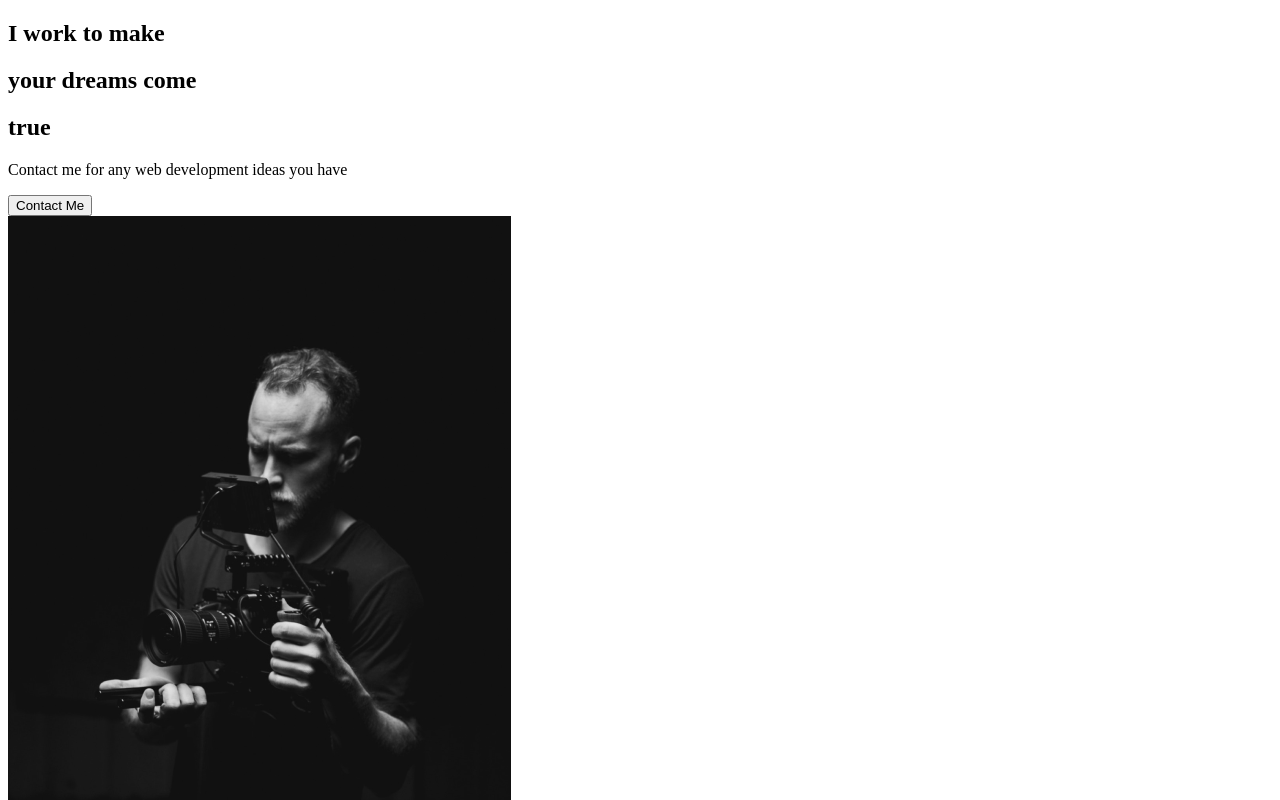
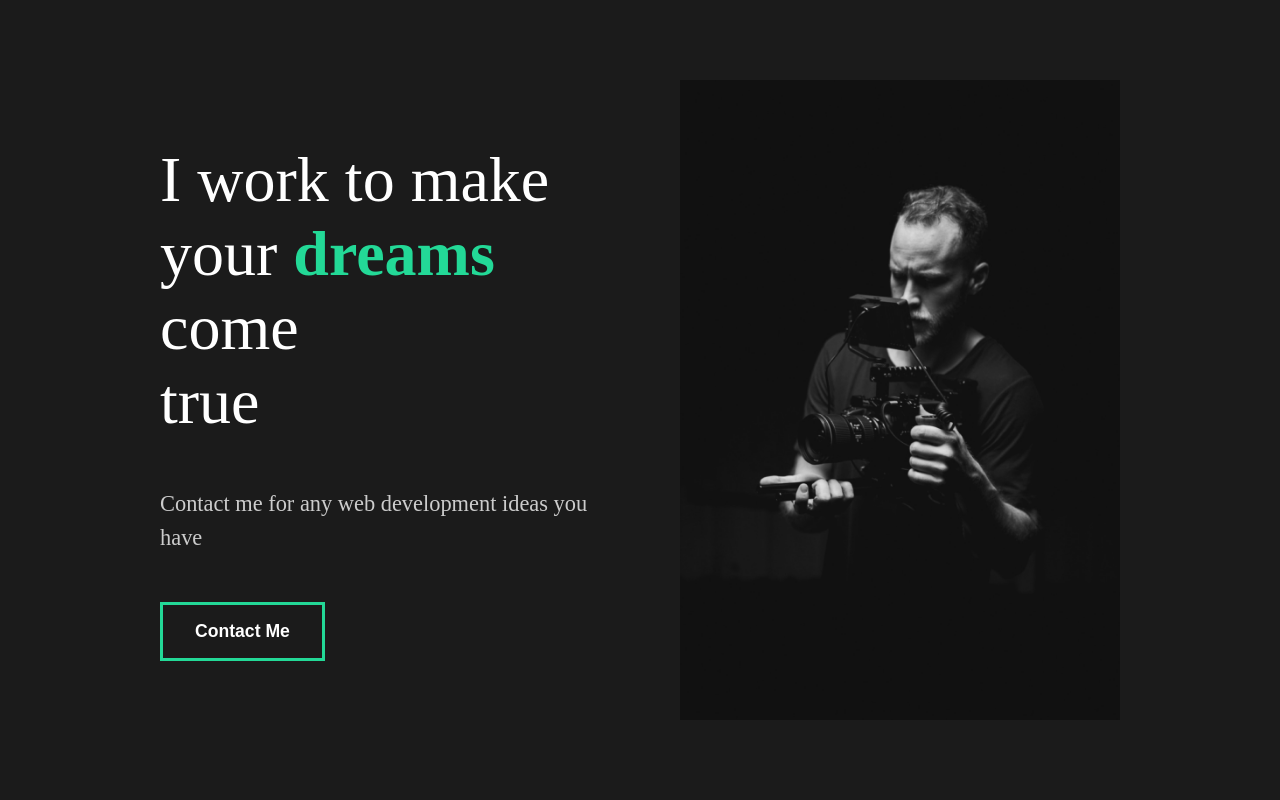
Before and after one commit to thomasnyma/react-portfolio, a React (Create React App) app in the folder portfolio/: page / in a window 1280 px wide. Shown: the top 800 px of the page. Built offline with nearby package versions, Linux system fonts and the light colour scheme.

Commit message:
Add styling

```diff
--- a/portfolio/src/App.js
+++ b/portfolio/src/App.js
@@ -1,7 +1,13 @@
-import AboutUs from './pages/AboutUs'
+// Global styles
+import GlobalStyle from './components/GlobalStyle';
+
+// Pages
+import AboutUs from './pages/AboutUs';
+
 function App() {
   return (
     <div className="App">
+      <GlobalStyle />
       <AboutUs />
     </div>
   );
--- a/portfolio/src/components/AboutSection.js
+++ b/portfolio/src/components/AboutSection.js
@@ -1,28 +1,63 @@
 import home1 from '../img/home1.png'
+
+// Styled
+import styled from 'styled-components';
 
 const AboutSection = () => {
     return(
-        <div>
-            <div className="description">
+        <StyledAbout>
+            <StyledDescription>
                 <div className="title">
-                    <div className="hide">
+                    <StyledHide>
                         <h2>I work to make</h2>
-                    </div>
-                    <div className="hide">
+                    </StyledHide>
+                    <StyledHide>
                         <h2>your <span>dreams</span> come</h2>
-                    </div>
-                    <div className="hide">
+                    </StyledHide>
+                    <StyledHide>
                         <h2>true</h2>
-                    </div>
+                    </StyledHide>
+                    <p>Contact me for any web development ideas you have</p>
+                    <button>Contact Me</button>
                 </div>
-                <p>Contact me for any web development ideas you have</p>
-                <button>Contact Me</button>
-                <div className="image">
-                    <img src={home1} alt="Guy with a camera"/>
-                </div>
-            </div>
-        </div>
+            </StyledDescription>
+            <StyledImage>
+                <img src={home1} alt="Guy with a camera"/>
+            </StyledImage>
+        </StyledAbout>
     );
 };
 
+// Styled Components
+const StyledAbout = styled.div`
+    min-height: 90vh;
+    display: flex;
+    align-items: center;
+    justify-content: space-between;
+    padding: 5rem 10rem;
+    color: white;
+`;
+
+const StyledDescription = styled.div`
+    flex: 1;
+    padding-right: 5rem;
+    h2 {
+        font-weight: lighter;
+    }
+`;
+
+const StyledImage = styled.div`
+    flex: 1;
+    overflow: hidden;
+    img {
+        width: 100%;
+        height: 80vh;
+        object-fit: cover;
+    }
+`;
+
+const StyledHide = styled.div`
+    overflow: hidden;
+`;
+
 export default AboutSection;
--- /dev/null
+++ b/portfolio/src/components/GlobalStyle.js
@@ -0,0 +1,59 @@
+import {createGlobalStyle} from 'styled-components';
+
+const GlobalStyle = createGlobalStyle`
+    * {
+        margin: 0;
+        padding: 0;
+        box-sizing: border-box;
+    }
+
+    body {
+        background: #1b1b1b;
+    }
+
+    button {
+        font-weight: bold;
+        font-size: 1.1rem;
+        cursor: pointer;
+        padding: 1rem 2rem;
+        border: 3px solid #23d997;
+        background: transparent;
+        color: white;
+        transition: all 0.5s ease;
+        :hover {
+            background-color: #23d997;
+        color: white;
+        }
+    }
+
+    h2 {
+        font-weight: lighter;
+        font-size: 4rem;
+    }
+
+    h3 {
+        color: white;
+    }
+
+    h3 {
+        font-weight: bold;
+    }
+
+    a {
+        font-size: 1.1rem;
+    }
+
+    span {
+        font-weight: bold;
+        color: #23d997;
+    }
+
+    p {
+        padding: 3rem 0rem;
+        color: #ccc;
+        font-size: 1.4rem;
+        line-height: 150%;
+    }
+`;
+
+export default GlobalStyle;
```
